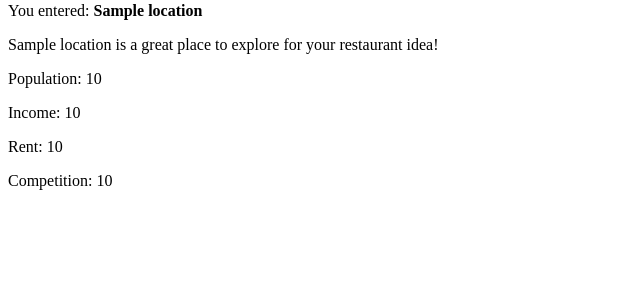
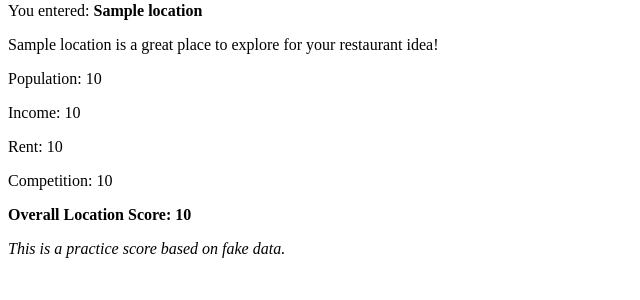
Before and after one commit to 1234TLC123/VenueBite, a Flask app: template templates/index.html in a window 1280 px wide. Shown: the part 251-551 px from the top of the page, without its empty margins (0-640 px from the left). Run offline with Flask 3, Linux system fonts and the light colour scheme; the template is opened without the code that fills it: most values are stand-ins (such as "Sample title", 1, 10 or a date in 2020).

Commit message:
Add weighted location score

```diff
--- a/app.py
+++ b/app.py
@@ -1,6 +1,20 @@
 from flask import Flask, render_template, request
 
 app = Flask(__name__)
+
+
+def calculate_location_score(population, income, rent, competition):
+    population_weight = 0.30
+    income_weight = 0.30
+    rent_weight = 0.20
+    competition_weight = 0.20
+
+    return (
+        population * population_weight
+        + income * income_weight
+        + rent * rent_weight
+        + competition * competition_weight
+    )
 
 
 @app.route("/")
@@ -12,13 +26,21 @@ def home():
     rent_score = 55
     competition_score = 60
 
+    location_score = calculate_location_score(
+        population_score,
+        income_score,
+        rent_score,
+        competition_score
+    )
+
     return render_template(
         "index.html",
         location=location,
         population_score=population_score,
         income_score=income_score,
         rent_score=rent_score,
-        competition_score=competition_score
+        competition_score=competition_score,
+        location_score=location_score
     )
 
 
--- a/templates/index.html
+++ b/templates/index.html
@@ -40,6 +40,8 @@
         <p>Income: {{ income_score }}</p>
         <p>Rent: {{ rent_score }}</p>
         <p>Competition: {{ competition_score }}</p>
+        <p><strong>Overall Location Score: {{ location_score }}</strong></p>
+        <p><em>This is a practice score based on fake data.</em></p>
     {% endif %}
 
 </body>
```
